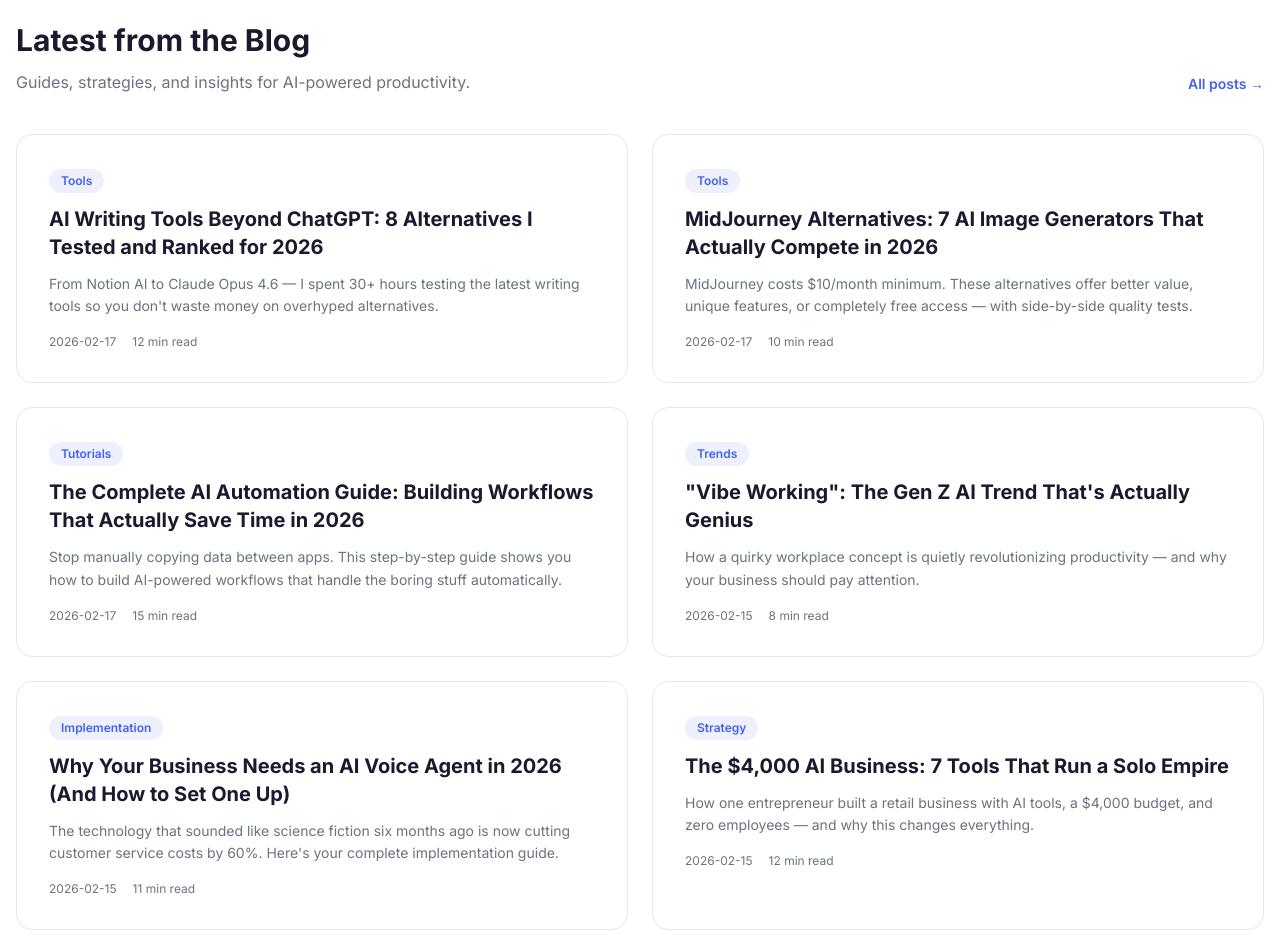
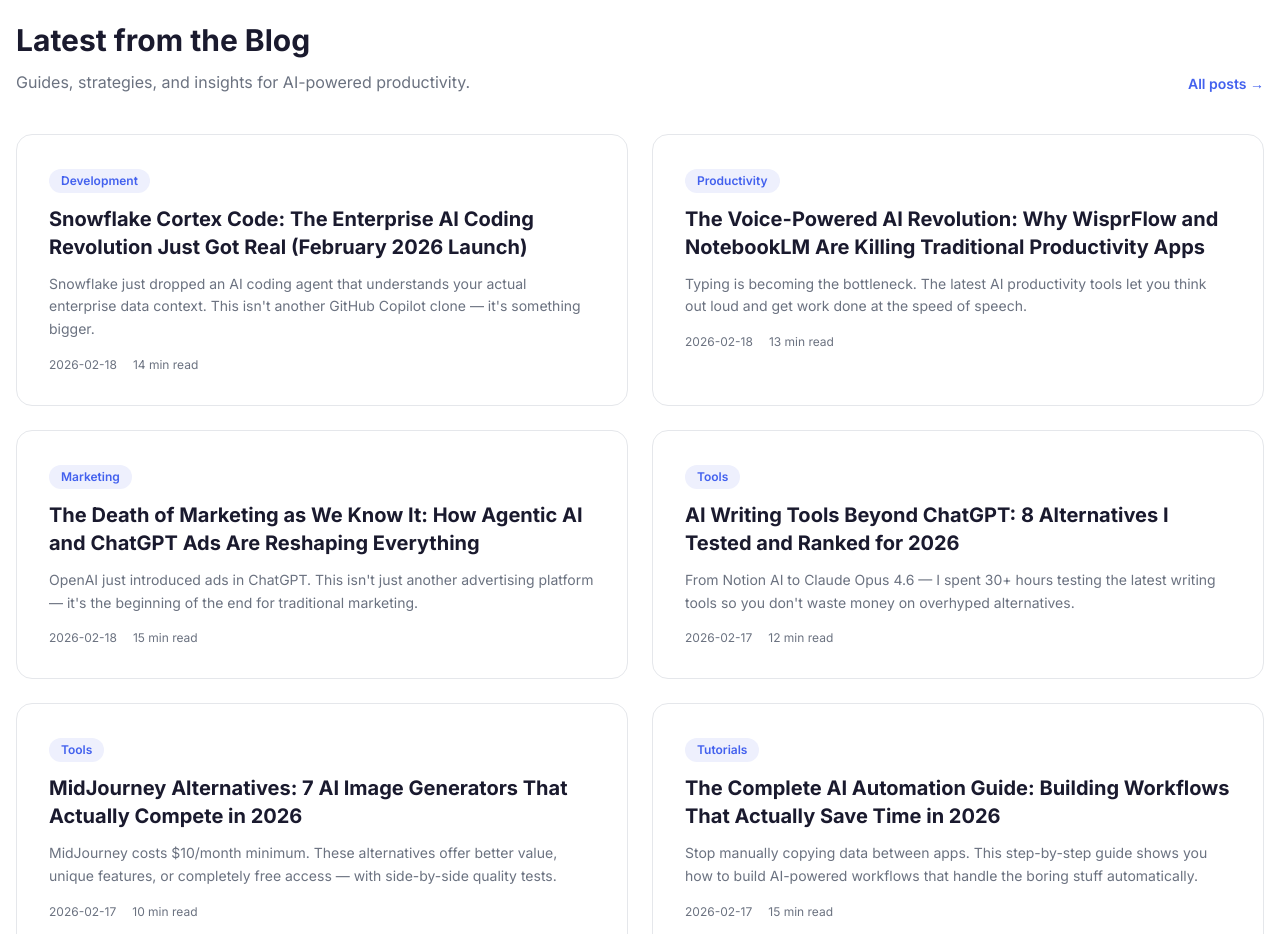
Before and after one commit to nicks-sidehustle/ai-productivity-hub-live, a Next.js app: page / in a window 1280 px wide. Shown: the part 3120-4054 px from the top of the page. Built offline with nearby package versions, Linux system fonts and the light colour scheme.

Commit message:
Add 3 new blog post metadata: Snowflake Cortex Code, Voice AI Revolution, Agentic Marketing

```diff
--- a/src/data/blog.ts
+++ b/src/data/blog.ts
@@ -10,6 +10,36 @@ export interface BlogPost {
 }
 
 export const blogPosts: BlogPost[] = [
+  {
+    slug: 'snowflake-cortex-code-enterprise-ai-coding-revolution-2026',
+    title: 'Snowflake Cortex Code: The Enterprise AI Coding Revolution Just Got Real (February 2026 Launch)',
+    excerpt: 'Snowflake just dropped an AI coding agent that understands your actual enterprise data context. This isn\'t another GitHub Copilot clone — it\'s something bigger.',
+    category: 'Development',
+    author: 'OneClickAI Team',
+    publishDate: '2026-02-18',
+    readTime: '14 min read',
+    featured: true,
+  },
+  {
+    slug: 'voice-powered-ai-productivity-revolution-wisprflow-notebooklm-2026',
+    title: 'The Voice-Powered AI Revolution: Why WisprFlow and NotebookLM Are Killing Traditional Productivity Apps',
+    excerpt: 'Typing is becoming the bottleneck. The latest AI productivity tools let you think out loud and get work done at the speed of speech.',
+    category: 'Productivity',
+    author: 'OneClickAI Team',
+    publishDate: '2026-02-18',
+    readTime: '13 min read',
+    featured: true,
+  },
+  {
+    slug: 'agentic-ai-marketing-chatgpt-ads-shift-2026',
+    title: 'The Death of Marketing as We Know It: How Agentic AI and ChatGPT Ads Are Reshaping Everything',
+    excerpt: 'OpenAI just introduced ads in ChatGPT. This isn\'t just another advertising platform — it\'s the beginning of the end for traditional marketing.',
+    category: 'Marketing',
+    author: 'OneClickAI Team',
+    publishDate: '2026-02-18',
+    readTime: '15 min read',
+    featured: true,
+  },
   {
     slug: 'ai-writing-tools-beyond-chatgpt-2026-tested-ranked',
     title: 'AI Writing Tools Beyond ChatGPT: 8 Alternatives I Tested and Ranked for 2026',
```
